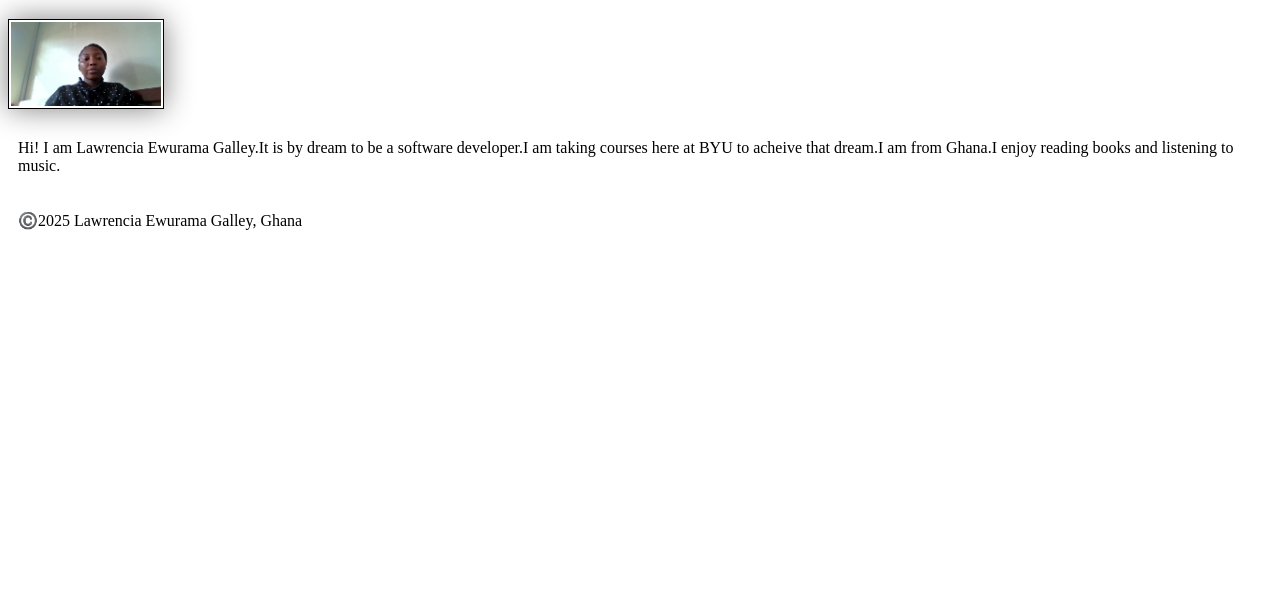
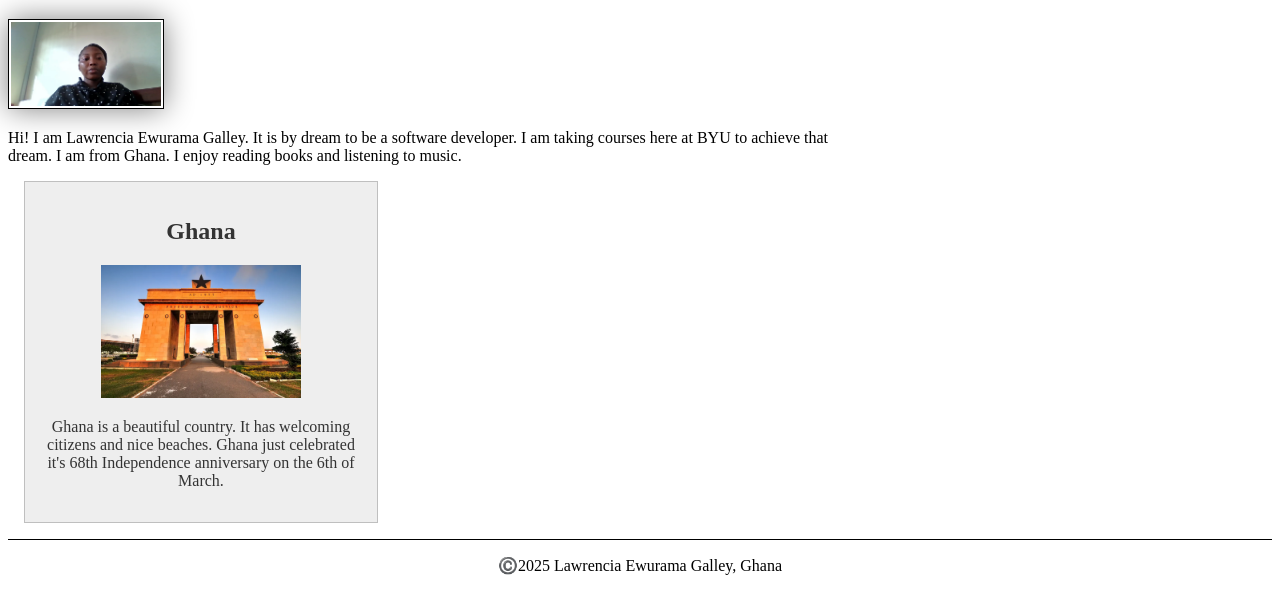
Before and after one commit to lawrenciaewuramanovinyo/wdd130, a plain HTML site: page index.html in a window 1280 px wide. Shown: the part 205-800 px from the top of the page. Drawn offline with Linux system fonts and the light colour scheme.

Commit message:
addition to styles file new image added

```diff
--- a/index.html
+++ b/index.html
@@ -5,6 +5,8 @@
     <meta charset="UTF-8">
     <meta name="viewport" content="width=device-width, initial-scale=1.0">
     <title>Galley Ewurama Lawrencia|WDD 130</title>
+    <meta name="description" content="Lawrencia Ewurama Galley, WDD 130, This is a course homepage.">
+    <meta name="author" content="Lawrencia Ewurama Galley">
     <link rel="stylesheet" href="styles/styles.css">
 </head>
 
@@ -18,9 +20,15 @@
     <main>
         <h1>Galley Ewurama Lawrencia | WDD130</h1>
         <img src="images/profile.webp" alt="This is me Lawrencia Ewurama Galley" width="200">
-        <p>Hi! I am Lawrencia Ewurama Galley.It is by dream to be a software developer.I am taking courses here at BYU
-            to acheive that dream.I am from Ghana.I enjoy reading books and listening to music.</p>
+        <p>Hi! I am Lawrencia Ewurama Galley. It is by dream to be a software developer. I am taking courses here at BYU
+            to achieve that dream. I am from Ghana. I enjoy reading books and listening to music.</p>
     </main>
+    <aside>
+        <h2>Ghana</h2>
+        <img src="images/Ghana.webp" alt="Ghana Independence Arch">
+        <p>Ghana is a beautiful country. It has welcoming citizens and nice beaches. Ghana just celebrated it's 68th
+            Independence anniversary on the 6th of March. </p>
+    </aside>
     <footer>
         <p>©️2025 Lawrencia Ewurama Galley, Ghana</p>
     </footer>
--- a/styles/styles.css
+++ b/styles/styles.css
@@ -13,7 +13,7 @@ h1 {
     color: darkblue;
 }
 
-img {
+main img {
     width: 150px;
     height: auto;
     border: 1px solid black;
@@ -22,5 +22,29 @@ img {
 }
 
 p {
-    padding: 10px;
+    padding: 0;
 }
+
+main{
+    max-width: 840px;
+}
+
+aside {
+    width: 20rem;
+    text-align: center;
+    border: 1px solid rgb(0 0 0/ 0.2);
+    padding: 1rem;
+    background-color: #eee;
+    color: #333;
+    margin: 1rem;
+}
+aside img {
+    width: 200px;
+    height: auto;
+}
+
+footer {
+    margin-top: 15px;
+    border-top: 1px solid #000;
+    text-align: center;
+}
```
Also changed, not shown: images/Ghana.webp (added).
